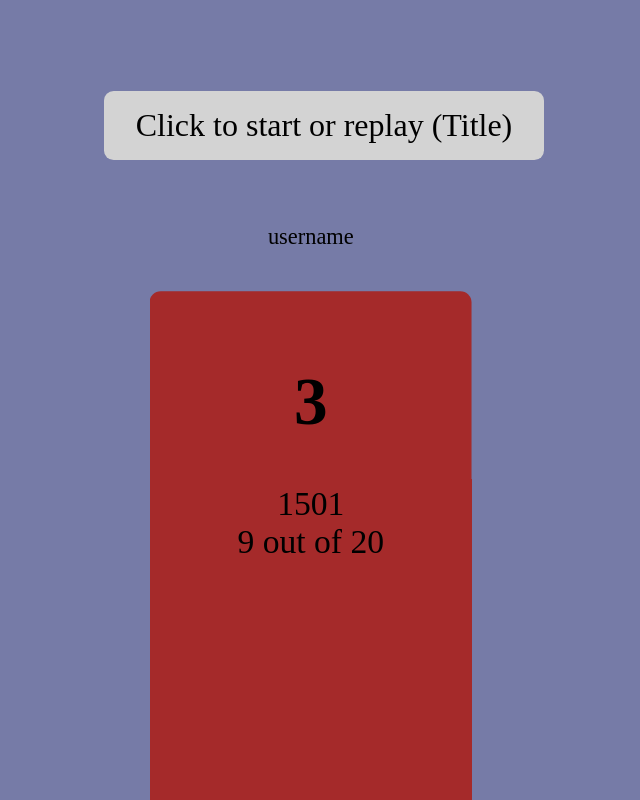
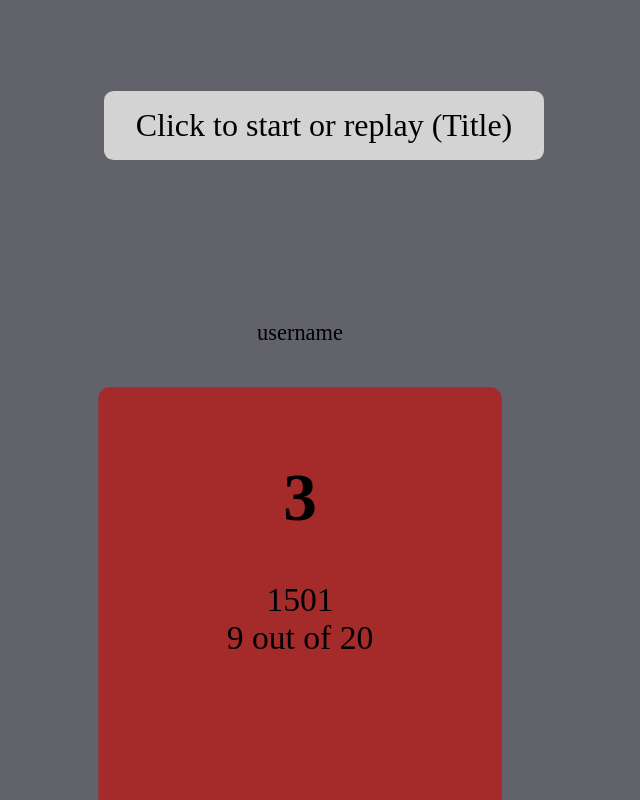
Before and after one commit to eronk1/framerMotionTest, a React (Vite) app: page / in a window 1280 px wide. Both pictures are taken after a click on the element "Click to start or replay (Title)". Shown: the whole page, without its empty margins (316-956 px from the left). Built offline with nearby package versions, Linux system fonts and the light colour scheme.

Commit message:
added more stuff

```diff
--- a/src/App.css
+++ b/src/App.css
@@ -1,5 +1,5 @@
 body{
-  background-color: rgb(118, 123, 167);
+  background-color: rgb(98, 98, 107);
 }
 p{
   padding: 0;
@@ -57,8 +57,8 @@ p{
   position: relative;
   z-index: 3;
   align-self: flex-end;
-  height: 60vh;
-  width: 16vw;
+  height: 50vh;
+  width: 16rem;
 }
 #firstContent{
   background: gold;
@@ -68,8 +68,8 @@ p{
   order: -1;
   z-index: 2;
   align-self: flex-end;
-  height: 60vh;
-  width: 18vw;
+  height: 42vh;
+  width: 17rem;
 }
 #secondContent{
   background: silver;
@@ -77,9 +77,9 @@ p{
 #thirdPlace{
   position: relative;
   z-index: 1;
-  height: 60vh;
+  height: 34vh;
   align-self: flex-end;
-  width: 18vw;
+  width: 18rem;
 }
 #thirdContent{
   background: brown;
--- a/src/App.jsx
+++ b/src/App.jsx
@@ -66,7 +66,7 @@ function App() {
       </motion.div>
       <motion.div id='secondPlace'
         initial={{y:"120%",x:"100%"}}
-        animate={{height:["60vh","60vh","60vh","50vh"],y:["120%","0%","0%","0%"],x:["100%","100%","100%","0%"],scale:[1.4,1.4,1.4,1.02]}}
+        animate={{height:["50vh","50vh","50vh","42vh"],y:["120%","0%","0%","0%"],x:["100%","100%","100%","0%"],scale:[1.4,1.4,1.4,1.02]}}
         transition={{duration:3,delay:3}}
       >
         <motion.div
@@ -80,7 +80,7 @@ function App() {
       </motion.div>
       <motion.div id='thirdPlace'
         initial={{y:"120%",x:"-100%"}}
-        animate={{height:["60vh","60vh","60vh","40vh"],y:["120%","0%","0%","0%"],x:["-100%","-100%","-100%","0%"],scale:[1.4,1.4,1.4,1.02]}}
+        animate={{height:["50vh","50vh","50vh","34vh"],y:["120%","0%","0%","0%"],x:["-100%","-100%","-100%","0%"],scale:[1.4,1.4,1.4,1.02]}}
         transition={{duration:3}}
       >
         <motion.div
```
